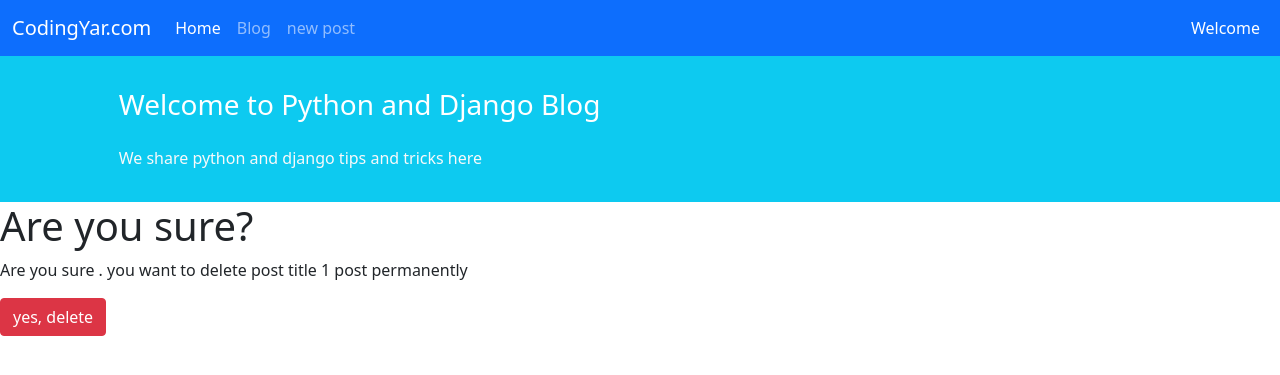
After one commit to danyalai/weblog-django-HH, a Django app: page /blog/1/delete/ in a window 1280 px wide. The commit adds this page. Shown: the top 375 px of the page. Run offline with Django 4.2, Linux system fonts and the light colour scheme; data comes from the database, SQL or seed files in the repository; both versions use the stored data as it was after the commit.

Commit message:
add delete post

```diff
--- /dev/null
+++ b/blog/templates/blog/post_delete.html
@@ -0,0 +1,15 @@
+{% extends '_base.html' %}
+
+{% block page_title %}
+    delete post
+{% endblock page_title %}
+
+
+{% block content %}
+    <h1>Are you sure?</h1>
+    <p> Are you sure . you want to delete {{post.title}} post permanently</P>
+    <form action="" method = "POST">
+    {%csrf_token%}
+        <input class="btn btn-danger" type="submit" value="yes, delete">
+    </form>
+{% endblock content %}
--- a/blog/templates/blog/posts_list.html
+++ b/blog/templates/blog/posts_list.html
@@ -20,6 +20,8 @@
                         </p>
 {#                        <a href="/blog/{{ post.id }}" class="btn btn-sm btn-success">Read More</a>#}
                         <a href="{% url 'post_detail' post.id %}" class="btn btn-sm btn-success">Read More</a>
+                        <a href="{% url 'post_update' post.id %}" class="btn btn-sm btn-info">edit</a>
+                        <a href="{% url 'post_delete' post.id %}" class="btn btn-sm btn-danger">delete</a>
                     </div>
                 </div>
             </div>
--- a/blog/urls.py
+++ b/blog/urls.py
@@ -8,4 +8,5 @@ urlpatterns = [
     path('<int:pk>/', views.post_detail_view, name='post_detail'),
     path('form', views.post_form, name='post_form'),
     path('<int:pk>/update/', views.post_update_view, name='post_update'),
+    path('<int:pk>/delete/', views.post_delete_view, name='post_delete'),
 ]
--- a/blog/views.py
+++ b/blog/views.py
@@ -1,3 +1,4 @@
+import re
 from turtle import title
 from django.shortcuts import get_object_or_404, redirect, render
 from django.contrib.auth.models import User
@@ -36,6 +37,15 @@ def post_update_view(request, pk):
         return redirect('posts_list')
     return render(request, 'blog/add_post.html', context={'form': form})
 
+def post_delete_view(request, pk):
+    post = get_object_or_404(Post, pk=pk)
+
+    if request.method == 'POST':
+        post.delete()
+        return redirect('posts_list')
+    return render(request, 'blog/post_delete.html', context={'post': post})
+
+
     # if request.method == 'POST':
     #     post_title = request.POST.get('title')
     #     post_text = request.POST.get('text')
```
Also changed, not shown: db.sqlite3.
